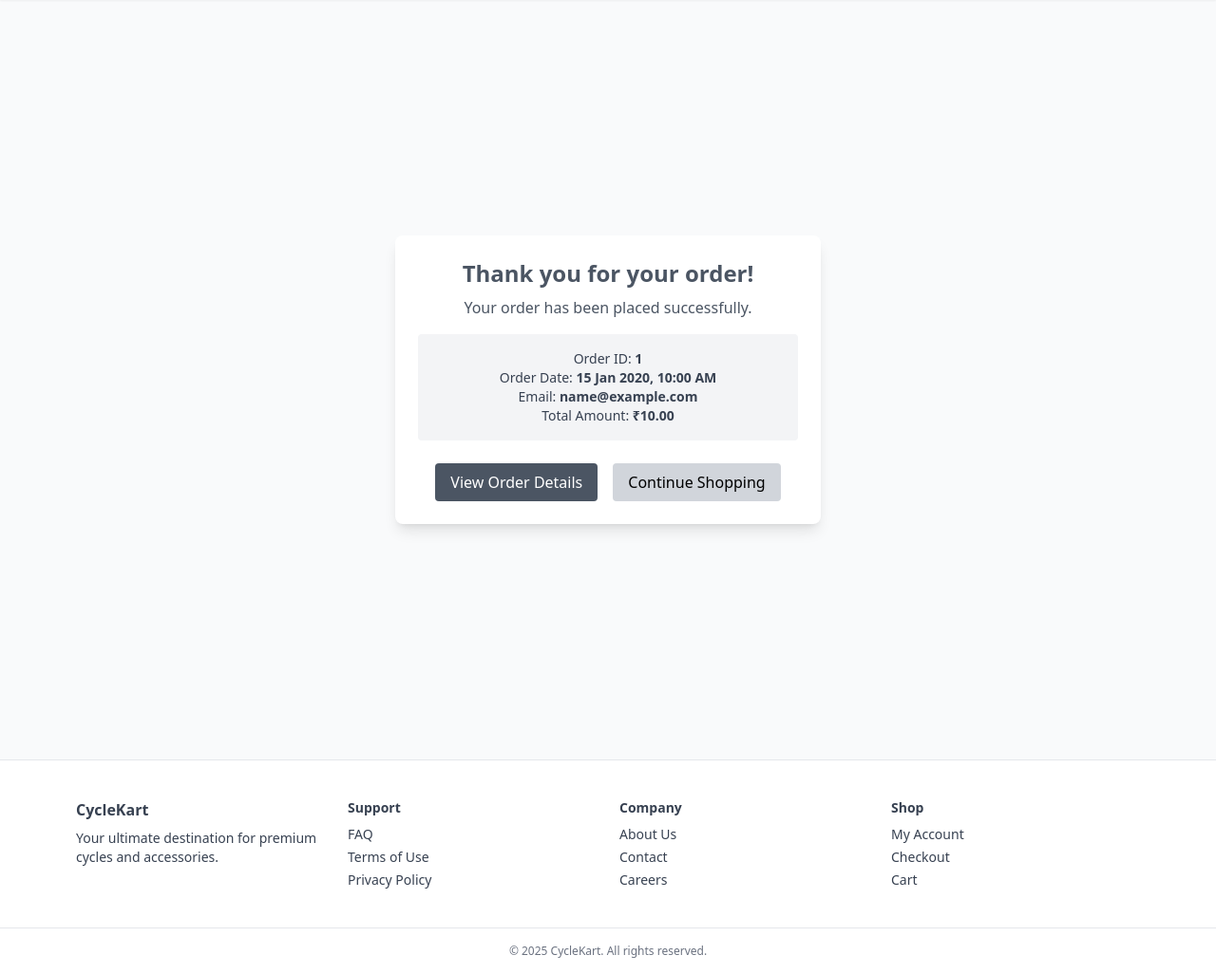
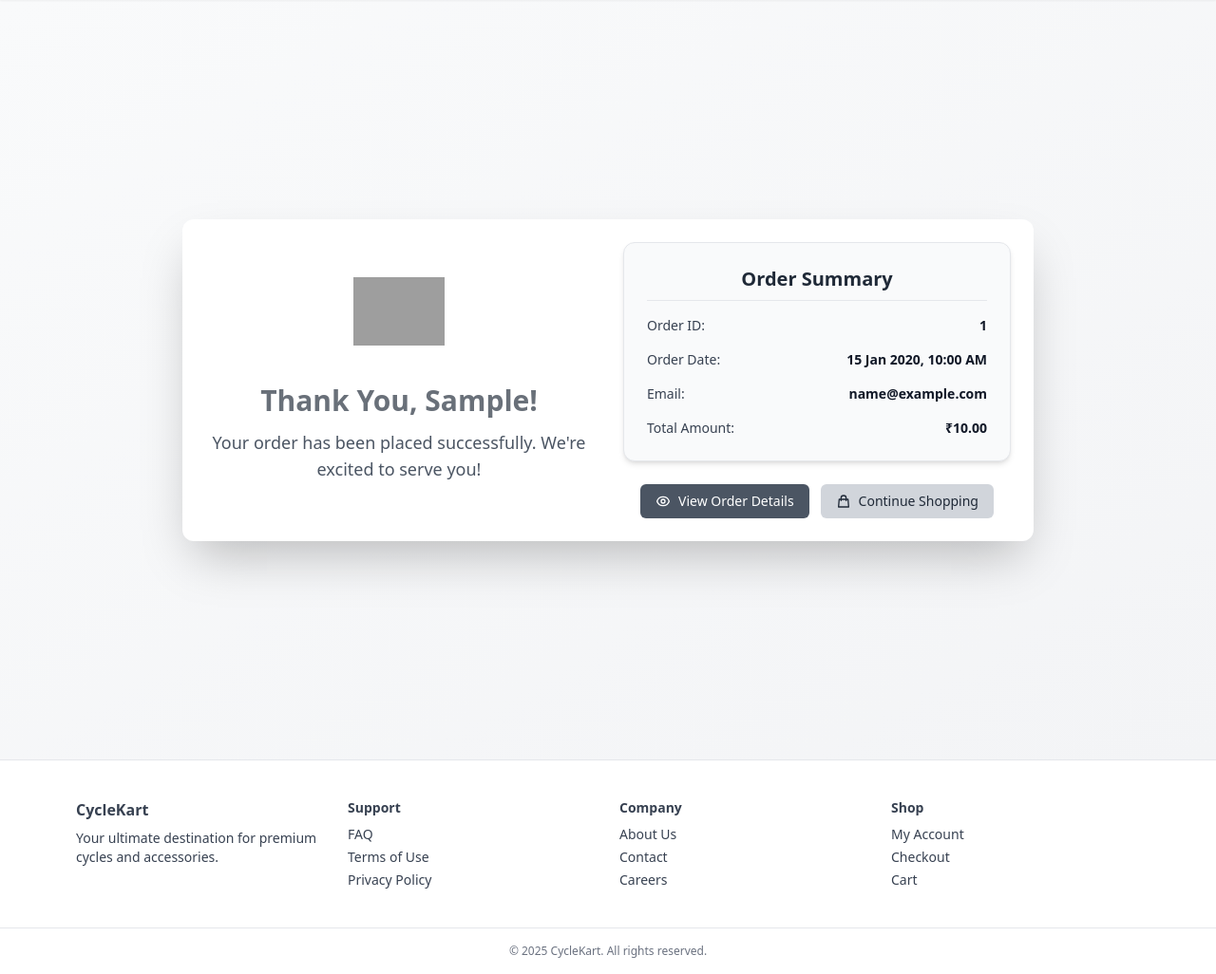
Before and after one commit to praveenAppuss/cyclekart, a Django app: page /order-success/1/ in a window 1280 px wide. Shown: the part 64-1090 px from the top of the page at 95% size. Run offline with Django 5.2, Linux system fonts and the light colour scheme; a user stored in the database is signed in; tables that the repository leaves empty hold one stand-in row (values such as "Sample post"); parts of the project's set-up code (start-up, migrations or seed data) failed here and were passed over; some libraries are stand-ins or nearby versions; grey boxes are pictures that could not be loaded.

Commit message:
fix: order success page bug fix

```diff
--- a/templates/order_success.html
+++ b/templates/order_success.html
@@ -1,24 +1,51 @@
-
 {% extends 'header.html' %}
 {% load static %}
 
 {% block content %}
-<div class="min-h-screen flex flex-col justify-center items-center p-6 bg-gray-50">
-  <div class="bg-white p-6 rounded-lg shadow-lg text-center w-full max-w-md">
-    <h2 class="text-2xl font-bold text-gray-600 mb-2">Thank you for your order!</h2>
-    <p class="text-gray-600 mb-4">Your order has been placed successfully.</p>
+<div class="min-h-screen flex items-center justify-center p-6 bg-gradient-to-br from-gray-50 to-gray-100">
+<div class="bg-white p-6 rounded-xl shadow-2xl w-full max-w-4xl flex flex-col md:flex-row gap-8">
 
-    <!-- Order Summary -->
-    <div class="bg-gray-100 p-4 rounded mb-6">
-      <p class="text-sm text-gray-700">Order ID: <span class="font-semibold">{{ order.order_id }}</span></p>
-      <p class="text-sm text-gray-700">Order Date: <span class="font-semibold">{{ order.created_at|date:"d M Y, H:i A" }}</span></p>
-      <p class="text-sm text-gray-700">Email: <span class="font-semibold">{{ order.user.email }}</span></p>
-      <p class="text-sm text-gray-700">Total Amount: <span class="font-semibold">₹{{ order.total_amount|floatformat:2 }}</span></p>
+    <!-- Left: Illustration Section -->
+    <div class="flex-1 flex flex-col items-center justify-center text-center">
+      <img src="https://img.icons8.com/color/96/000000/checked-checkbox.png" alt="Order Success" class="mb-4 w-24 h-24 object-contain animate-bounce">
+      <h2 class="text-3xl font-bold text-gray-800 mb-3 animate-pulse">Thank You, {{ order.user.first_name|default:"Valued Customer" }}!</h2>
+      <p class="text-lg text-gray-600">Your order has been placed successfully. We're excited to serve you!</p>
     </div>
 
-    <div class="flex gap-4 justify-center">
-      <a href="{% url 'orders_list' %}" class="px-4 py-2 bg-gray-600 text-white rounded hover:bg-gray-700 transition">View Order Details</a>
-      <a href="{% url 'userproduct_list' %}" class="px-4 py-2 bg-gray-300 text-black rounded hover:bg-gray-400 transition">Continue Shopping</a>
+    <!-- Right: Order Summary + Buttons -->
+    <div class="flex-1 flex flex-col justify-between">
+      <!-- Order Summary -->
+      <div class="bg-gray-50 p-6 rounded-xl border border-gray-200 shadow-md mb-6">
+        <h3 class="text-xl font-semibold text-gray-800 mb-4 border-b border-gray-200 pb-2 text-center">Order Summary</h3>
+        <div class="grid grid-cols-2 gap-4 text-sm">
+          <div class="text-gray-700">Order ID:</div>
+          <div class="font-semibold text-gray-900 text-right">{{ order.order_id }}</div>
+          <div class="text-gray-700">Order Date:</div>
+          <div class="font-semibold text-gray-900 text-right">{{ order.created_at|date:"d M Y, H:i A" }}</div>
+          <div class="text-gray-700">Email:</div>
+          <div class="font-semibold text-gray-900 text-right">{{ order.user.email }}</div>
+          <div class="text-gray-700">Total Amount:</div>
+          <div class="font-semibold text-gray-900 text-right">₹{{ order.total_amount|floatformat:2 }}</div>
+        </div>
+      </div>
+
+   <!-- Buttons -->
+<div class="flex gap-3 justify-center">
+  <a href="{% url 'order_detail' order.id %}" class="px-4 py-2 bg-gray-600 text-white text-sm rounded-md hover:bg-gray-700 transition flex items-center gap-2">
+    <svg class="w-4 h-4" fill="none" stroke="currentColor" viewBox="0 0 24 24">
+      <path stroke-linecap="round" stroke-linejoin="round" stroke-width="2" d="M15 12a3 3 0 11-6 0 3 3 0 016 0z" />
+      <path stroke-linecap="round" stroke-linejoin="round" stroke-width="2" d="M2.458 12C3.732 7.943 7.523 5 12 5c4.478 0 8.268 2.943 9.542 7-1.274 4.057-5.064 7-9.542 7-4.477 0-8.268-2.943-9.542-7z" />
+    </svg>
+    View Order Details
+  </a>
+  <a href="{% url 'userproduct_list' %}" class="px-4 py-2 bg-gray-300 text-gray-800 text-sm rounded-md hover:bg-gray-400 transition flex items-center gap-2">
+    <svg class="w-4 h-4" fill="none" stroke="currentColor" viewBox="0 0 24 24">
+      <path stroke-linecap="round" stroke-linejoin="round" stroke-width="2" d="M16 11V7a4 4 0 00-8 0v4M5 9h14l1 12H4L5 9z" />
+    </svg>
+    Continue Shopping
+  </a>
+</div>
+
     </div>
   </div>
 </div>
```
